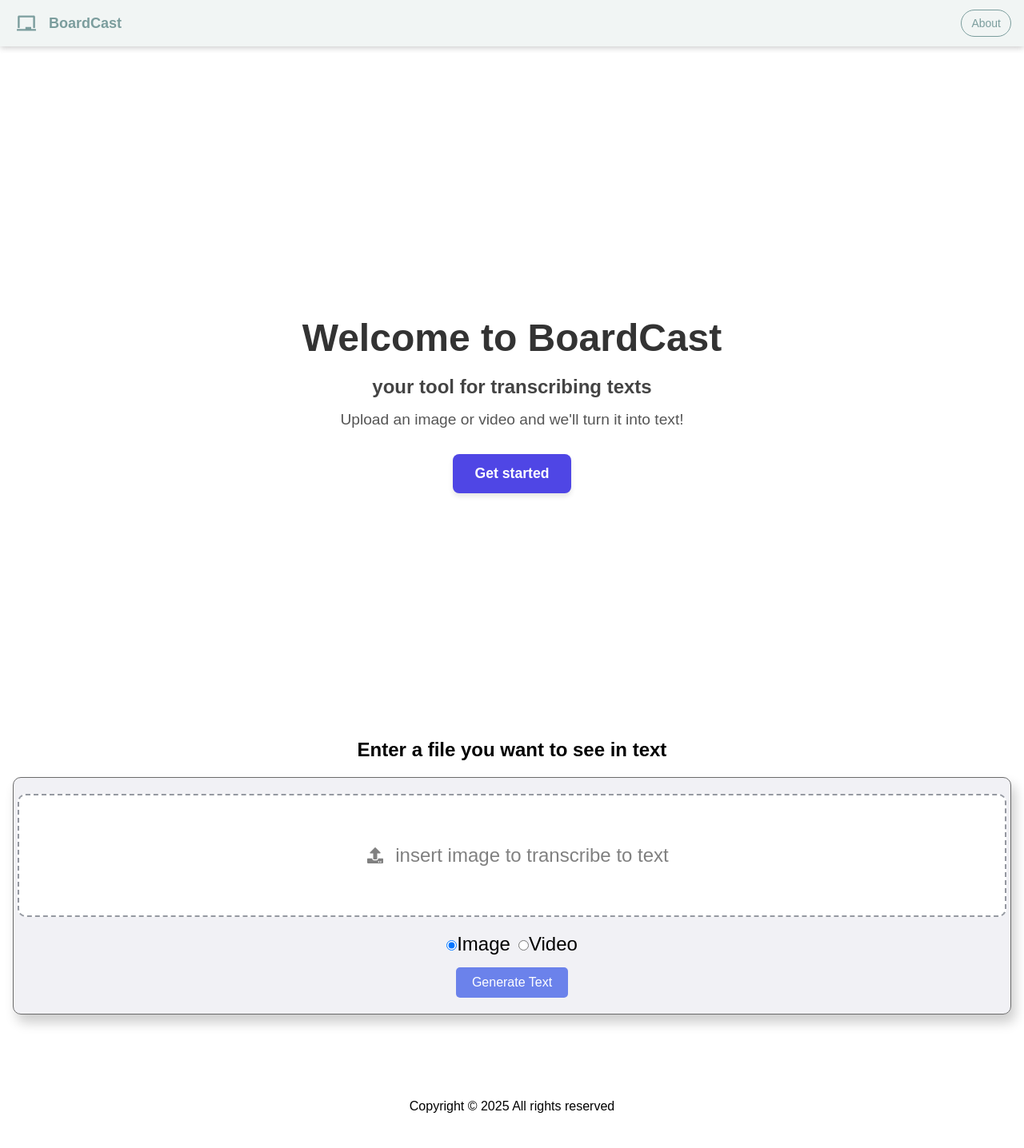
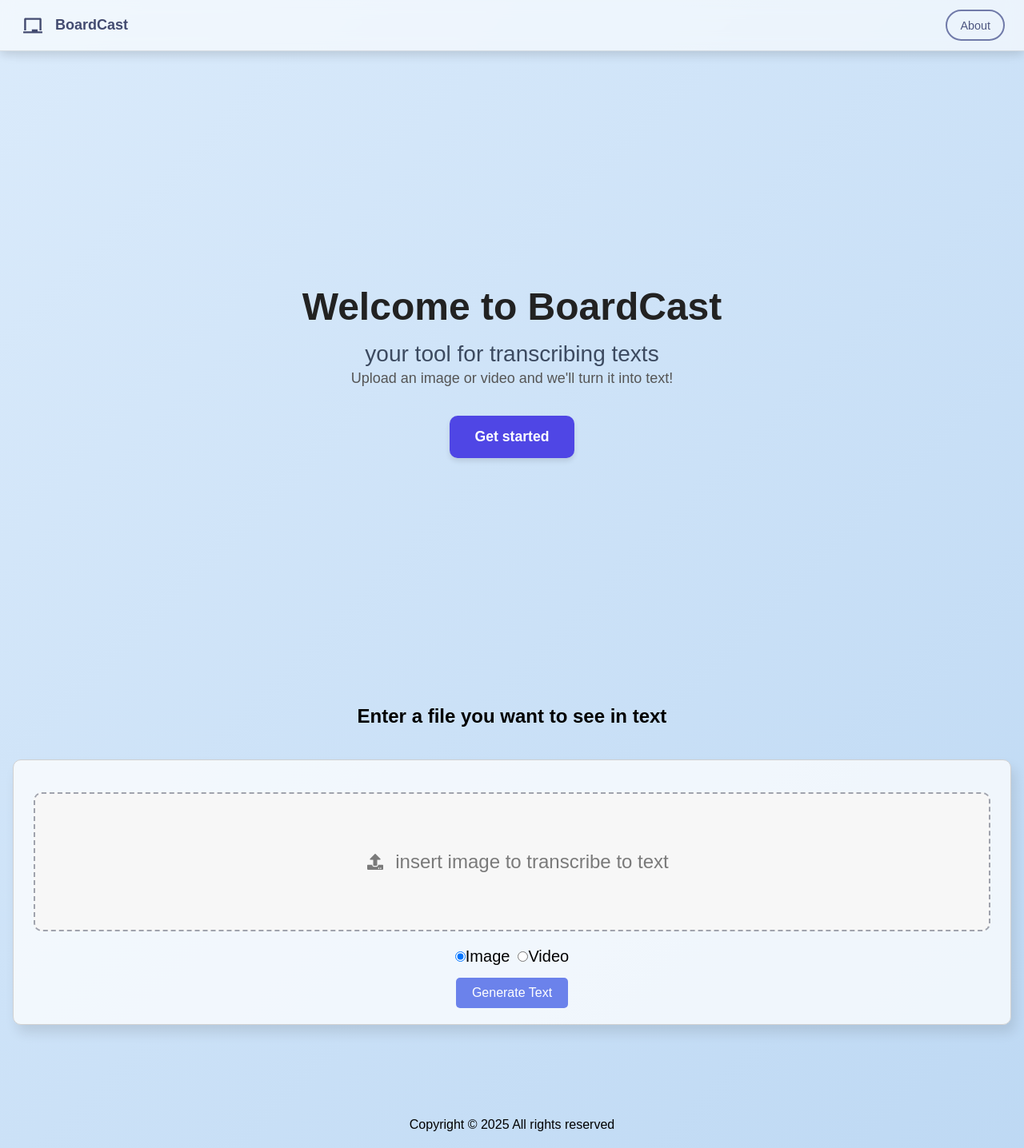
Before and after one commit to ArielBlinder/Real-Time-Whiteboard-Transcription-System, a React (Vite) app in the folder frontend/: page / in a window 1280 px wide. Shown: the whole page at 80% size. Before the commit the page ends 1403 px from the top, so only its background shows below. Built offline with nearby package versions, Linux system fonts and the light colour scheme.

Commit message:
background chnaged

```diff
--- a/frontend/src/UI/FileOuputUI.jsx
+++ b/frontend/src/UI/FileOuputUI.jsx
@@ -75,7 +75,7 @@ function FileOutputUI({ inputOption, file, showFile, generatedText, isLoading})
                                     {isEditing ? <FaSave size={20} /> : <FaPen size={20} />}
                                 </button>
                                 {isEditing ? (
-                                    <textarea className='editable-textarea' value={text} onChange={(e) => setText(e.target.value)} rows={8}></textarea>
+                                    <textarea className='editable-textarea' value={text} onChange={(e) => setText(e.target.value)} rows={15}></textarea>
                                 ) : (<p id='text'>{text}</p>
                                 )}
                             </section>
--- a/frontend/src/index.css
+++ b/frontend/src/index.css
@@ -12,14 +12,18 @@
 
 body{
   font-family: Arial, Helvetica, sans-serif;
-  /* background: linear-gradient(135deg, #74ebd5 0%, #acb6e5 100%); */
+  background: linear-gradient(135deg, hsl(210, 80%, 92%), hsl(210, 70%, 85%));
 }
 
 .navbar-outer {
   width: 100%;
-  background-color: hsla(170, 17%, 93%, 0.68);
-  box-shadow: 0 2px 8px rgba(206, 206, 206, 0.2);
-  margin-bottom: 3rem;
+  background-color: rgba(255, 255, 255, 0.6);
+  backdrop-filter: blur(10px);
+  /* background-color: hsla(220, 17%, 93%, 0.68); */
+  box-shadow: 0 4px 16px rgba(0, 0, 0, 0.05);
+  position: sticky;
+  top: 0;
+  z-index: 100;
 }
 
 .navbar{
@@ -28,9 +32,12 @@ body{
   justify-content: space-between;
   width: 100%;
   margin: 0 auto;
-  padding: 0.75rem 1rem;
-  color: hsl(180, 15%, 55%);
-  box-shadow: 0 1px 8px rgba(0, 0, 0, 0.2);
+  padding: 0.75rem 1.5rem;
+  border-bottom: 1px solid rgba(0, 0, 0, 0.1);
+  /* color: hsl(180, 15%, 55%); */
+  color: hsl(229, 25%, 35%);
+  /* color: hsl(0, 0%, 20%); */
+  box-shadow: 0 4px 12px rgba(0, 0, 0, 0.1);
 }
 
 
@@ -58,23 +65,27 @@ body{
 
 .linkBtn {
   background-color: transparent;
-  color: hsl(180, 15%, 55%);
-  border: 1px solid  hsl(180, 15%, 55%);
-  font-size: 0.875rem;
-  padding: 0.5rem 0.75rem;
+  color: hsl(229, 25%, 40%);
+  border: 2px solid hsl(229, 25%, 55%);
+  font-size: 0.9rem;
+  font-weight: 500;
+  padding: 0.6rem 1rem;
   border-radius: 9999px;
   cursor: pointer;
   text-decoration: none;
-  transition: background-color 0.2s ease, color 0.2s ease;
+  transition: all 0.25s ease;
 }
 
 .linkBtn:hover {
-  background-color:  hsl(180, 15%, 65%);
-  color: hsla(0, 0%, 99%, 0.941);
+  background-color: hsl(229, 25%, 55%);
+  color: white;
+  transform: scale(1.05);
+  /* background-color:  hsl(229, 25%, 65%);
+  color: hsla(0, 0%, 99%, 0.941); */
 }
 
 .linkBtn:active {
-  background-color:  hsl(180, 15%, 55%);
+  background-color:  hsl(229, 25%, 75%);
 }
 
 .content-container {
@@ -90,25 +101,28 @@ body{
   flex-direction: column;
   justify-content: center;
   align-items: center;
-  color: #333;
+  color: #2c3e50;
   text-align: center;
-  padding: 20px;
+  padding: 40px 20px;
 }
 
 .landing-page h1 {
-  font-size: 48px;
-  margin-bottom: 20px;
+  font-size: 3rem;
+  font-weight: bold;
+  margin-bottom: 1rem;
+  color: #222;
 }
 
 .landing-page h3 {
-  font-size: 1.5rem;
-  color: #444;
-  margin-bottom: 1rem;
+  font-size: 1.75rem;
+  color: #3c4a60;
+  font-weight: 500;
 }
 
 .landing-page p {
-  font-size: 1.2rem;
+  font-size: 1.125rem;
   color: #555;
+  line-height: 1.6;
   margin-bottom: 2rem;
   max-width: 500px;
 }
@@ -116,19 +130,19 @@ body{
 .landing-page button {
   background-color: #4f46e5;
   color: white;
-  padding: 14px 28px;
+  padding: 16px 32px;
   border: none;
-  border-radius: 8px;
+  border-radius: 10px;
   font-size: 1.1rem;
   font-weight: bold;
-  text-decoration: none;
-  transition: all 0.3s ease;
+  transition: 0.3s ease;
   box-shadow: 0 4px 6px rgba(0, 0, 0, 0.1);
   cursor: pointer;
 }
 
 .landing-page button:hover {
   transform: translateY(-4px) scale(1.05);
+  /* background-color: #4338ca; */
   box-shadow: 0 8px 12px rgba(79, 70, 229, 0.4);
 }
 
@@ -143,34 +157,39 @@ body{
 
 .file-container{
   font-family: Arial, Helvetica, sans-serif;
-  background-color: hsla(229, 17%, 93%, 0.68);
+  background-color: rgba(255, 255, 255, 0.75);
   /* background-color: hsl(166, 63%, 82%); */
-  border: 1px solid hsl(0, 0%, 42%);
+  border: 1px solid hsl(0, 0%, 82%);
   border-radius: 10px;
-  font-size: 1.5rem;
-  padding-bottom: 20px;
-  box-shadow: 5px 10px 15px hsl(0deg 0% 0% / 0.20);
-  margin-top: 20px;
+  font-size: 1.25rem;
+  padding: 20px;
+  box-shadow: 5px 10px 15px rgba(0, 0, 0, 0.1);
+  margin-top: 40px;
+  transition: transform 0.3s ease;
 }
+
 
 .input-container{
   margin: 20px 5px;
-  padding: 50px;
-  background-color: white;
-  border: 2px dashed #9599a1;
+  padding: 60px;
+  background-color: #f7f7f7;
+  border: 2px dashed #a0a3ad;
   border-radius: 10px;
   display: flex;
   justify-content: center;
   align-items: center;
   font-size: 1.5rem;
-  color: hsl(0, 0%, 50%);
+  color: #7a7a7a;
   cursor: pointer;
+  /* transition: background-color 0.3s ease; */
 }
 
 .input-container:hover{
   /* border-color:  hsl(166, 53%, 62%); */
-  border-color: hsl(229, 76%, 77%);
-  background: hsl(220, 5%, 96%);
+  background-color: hsl(220, 10%, 96%);
+  border-color: hsl(229, 76%, 65%);
+  /* border-color: hsl(229, 76%, 77%);
+  background: hsl(220, 5%, 96%); */
 }
 
 #pictureOptn{
@@ -215,6 +234,7 @@ body{
 
 .media-output-container{
   margin: 10px 20px;
+  margin-right: 30px;
   flex: 1 1 500px;
   max-width: 100%;
   min-width: 300px;
@@ -226,20 +246,30 @@ body{
   max-height: 90vh;
   object-fit: contain;
   border-radius: 5px;
+  margin-right: 20px;
   margin-top: 20px;
+  box-shadow: 0 2px 12px rgba(0, 0, 0, 0.15);
+}
+
+.generated-text{
+  margin: 10px 10px;
+  border: none;
+  width: 40%;
+  max-width: 40vw;
+  min-width: 300px;
+
 }
 
 .generated-text-container{
-  background-color: hsla(0, 5%, 77%, 0.195);
-  border: 1px solid black;
-  border-radius: 5px;
-  margin: 20px 0;
-  margin-left: 10px;
-  margin-right: 10px;
+  /* background-color: hsla(0, 5%, 77%, 0.195); */
+  background-color: hsla(229, 33%, 95%, 0.95);
+  border: 1px solid hsl(0, 0%, 75%);
+  border-radius: 12px;
+  margin: 15px 0;
   max-width: 40vw;
   min-height: 400px;
   width: 100%;
-  box-shadow: 5px 5px 15px rgba(0, 0, 0, 0.304);
+  box-shadow: 0 4px 16px rgba(0, 0, 0, 0.05);
 }
 
 .generated-text-header{
@@ -277,11 +307,13 @@ body{
   min-height: 100px;
   height: 100%;
   padding: 20px;
-  resize: none;
+  resize: vertical;
   border: 1px solid #ccc;
   border-radius: 6px;
   overflow: auto;
   font-family: inherit;
+  background-color: #f9f9f9;
+  color: #333;
   font-size: 1rem;
 }
 
@@ -294,30 +326,25 @@ body{
   font-weight: bold;
   padding: 10px 20px;
   color: white;
-  background-color: hsl(166, 63%, 40%);
+  /* background-color: hsl(166, 63%, 40%); */
+  background-color: hsl(229, 76%, 60%);
   border: none;
   border-radius: 5px;
-  margin: 3px;
+  margin: 5px;
   max-width: 10vw;
   cursor: pointer;
   transition: background-color 0.5s ease;
 }
 
 .download-buttons:hover{
-  transform: scale(0.98);
-  opacity: 0.9;
-}
-
-.generated-text{
-  border: none;
-  width: 40%;
-  max-width: 40vw;
-  min-width: 300px;
+  background-color: hsl(229, 76%, 50%);
+  transform: scale(1.03);
 }
 
 .footer{
   flex: 1;
-  padding: 10px;
+  padding: 20px 40px;
+  bottom: 0;
 }
 
 .spinner{
--- a/frontend/src/layout/Footer.jsx
+++ b/frontend/src/layout/Footer.jsx
@@ -4,9 +4,7 @@ function Footer() {
 
   return (
     <footer className="footer">
-      <div>
         <p>Copyright &copy; {footerYear} All rights reserved</p>
-      </div>
     </footer>
   )
 }
--- a/frontend/src/pages/About.jsx
+++ b/frontend/src/pages/About.jsx
@@ -1,7 +1,7 @@
 function About() {
   return (
     <div>
-      <h1>BoardCast</h1><br></br>
+      <br></br><h1>BoardCast</h1><br></br>
       <p>An application designed to transcribe handwritten or visual text into editable files.</p>
       <p>Our mission is to simplify the way users capture and preserve handwritten notes through fast, accurate transcription.</p>
       <br />
```
